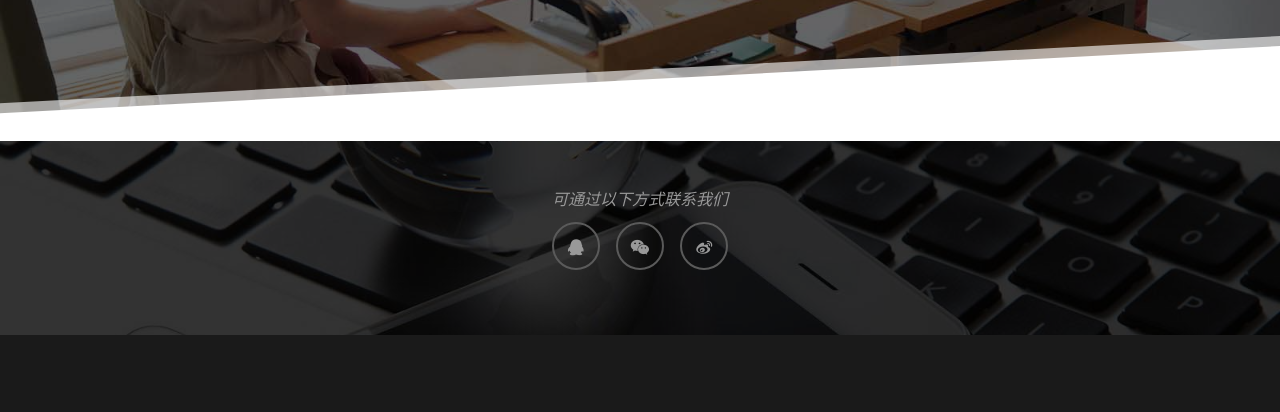
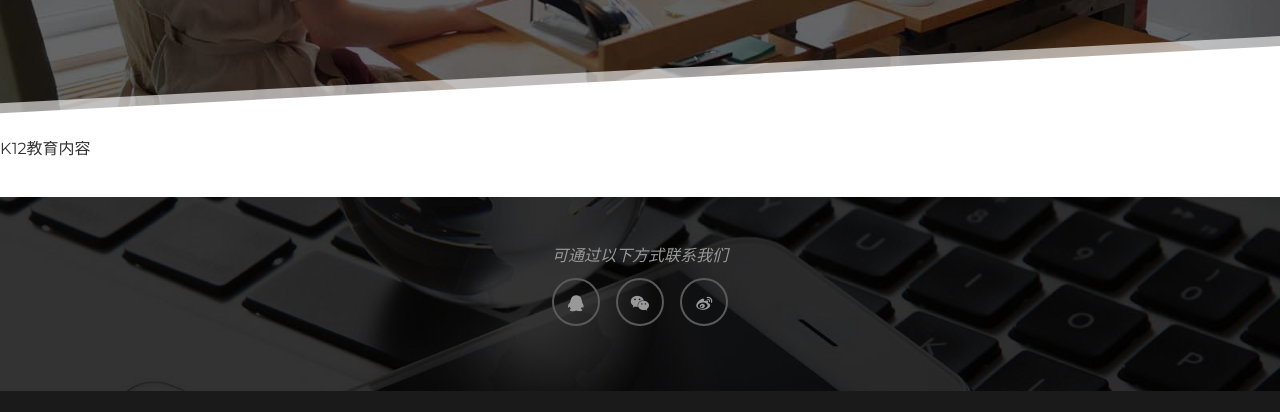
Before and after one commit to Sexliber/pc, a plain HTML site: page edcation/index.html in a window 1280 px wide. Shown: the part 334-746 px from the top of the page. Drawn offline with nearby package versions, Linux system fonts and the light colour scheme; a web font is replaced by a local one.

Commit message:
K12教育页面内容新增

```diff
--- a/edcation/index.html
+++ b/edcation/index.html
@@ -94,6 +94,17 @@
         </div>
         <!--container-->
     </section>
+
+
+
+	<!-- ========================== -->
+	<!-- 内容 -->
+	<!-- ========================== -->
+	<section class="features-section section-k12">
+		<div id="container">
+			K12教育内容
+		</div>
+	</section>
 
 
 
```
